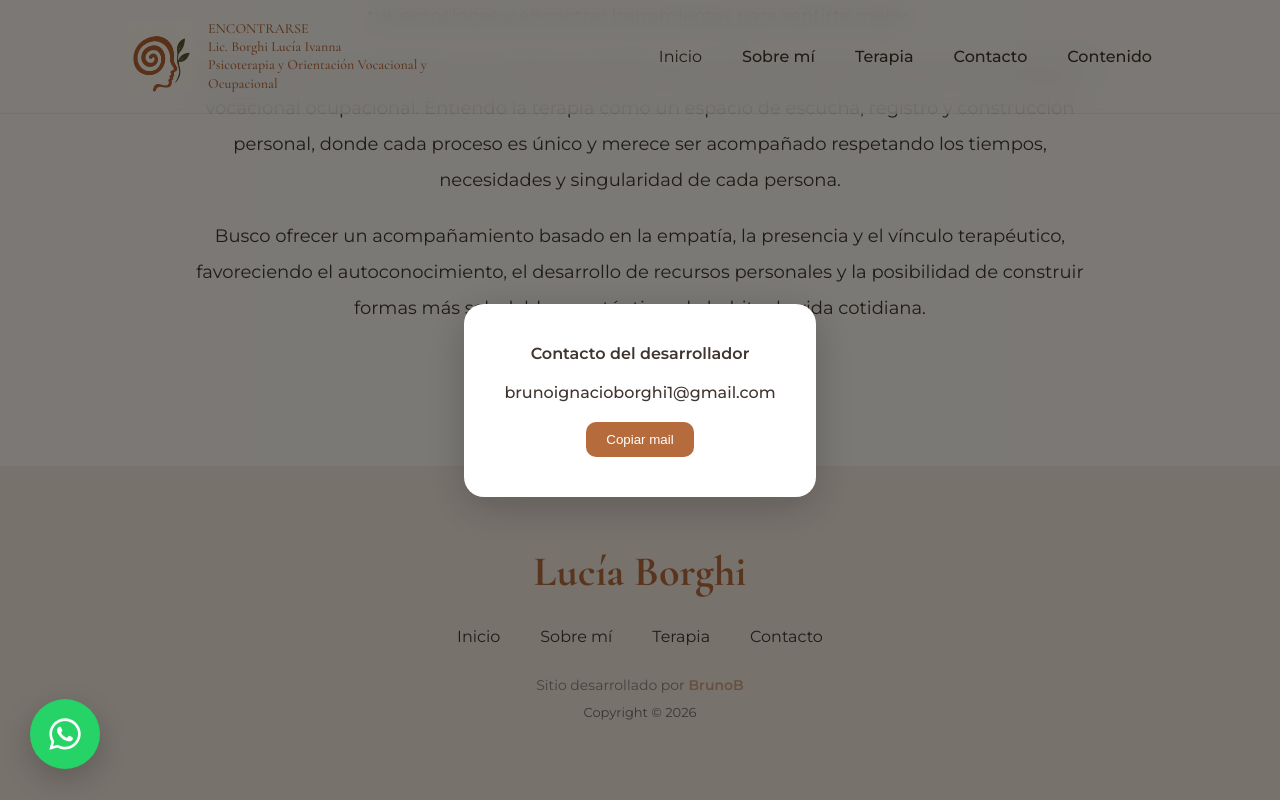
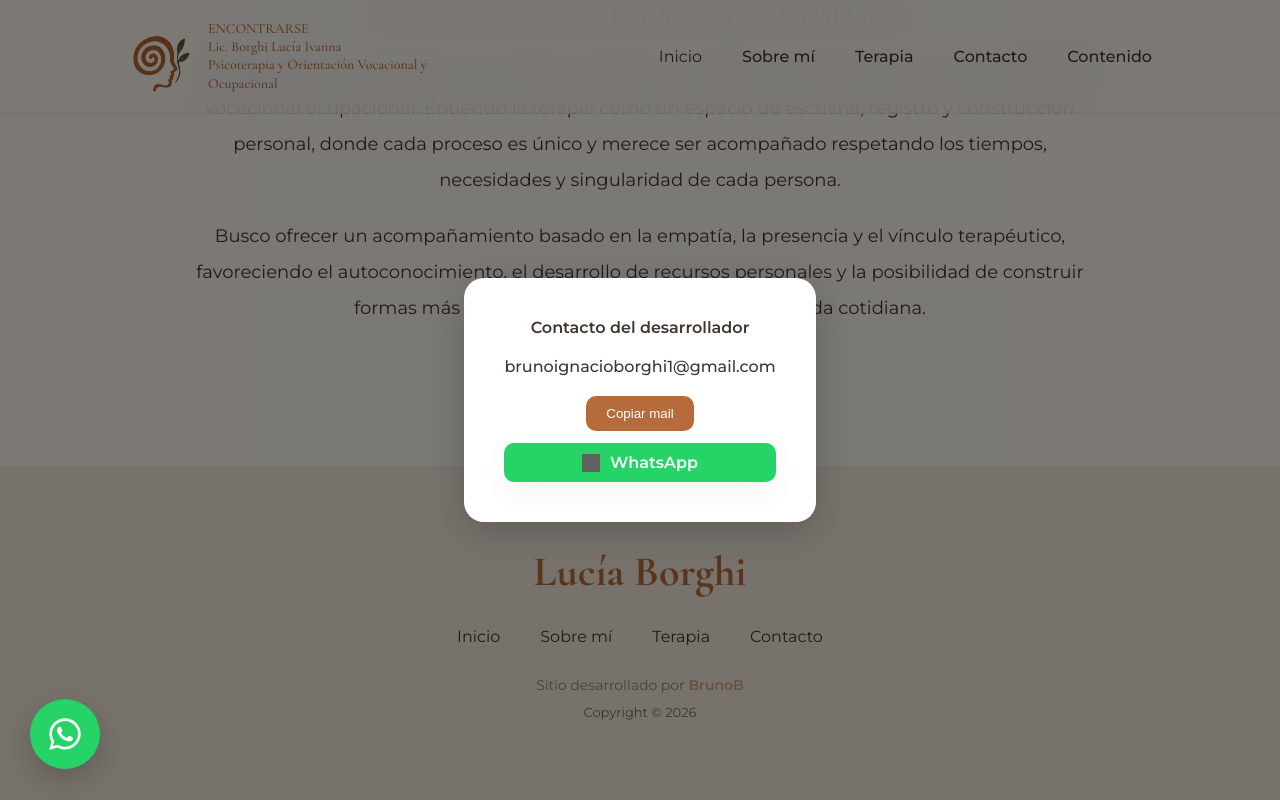
Before and after one commit to brunoignacioborghi/lucia-borghi-psicologia-web, a React (Vite) app: page /sobre-mi in a window 1280 px wide. Both pictures are taken after a click on the element "BrunoB". Shown: the part 968-1768 px from the top of the page. Built offline with nearby package versions, Linux system fonts and the light colour scheme; grey boxes are pictures that could not be loaded.

Commit message:
backend onlineeeeeeeeeeeee

```diff
--- a/src/components/Footer.jsx
+++ b/src/components/Footer.jsx
@@ -9,6 +9,7 @@ function Footer() {
   const [copied, setCopied] = useState(false);
 
   const email = "brunoignacioborghi1@gmail.com";
+  const whatsapp = "https://wa.me/543512626619";
 
   const copyEmail = async () => {
     await navigator.clipboard.writeText(email);
@@ -44,7 +45,7 @@ function Footer() {
 
         </div>
 
-        {/* CRÉDITO DESARROLLADOR */}
+        {/* CRÉDITO DEV */}
         <div className="footer_dev">
 
           <p>
@@ -79,6 +80,20 @@ function Footer() {
               {copied ? "Copiado ✔" : "Copiar mail"}
             </button>
 
+            {/* WHATSAPP BUTTON */}
+            <a
+              href={whatsapp}
+              target="_blank"
+              rel="noopener noreferrer"
+              className="whatsapp_btn"
+            >
+              <img
+                src="https://cdn.jsdelivr.net/gh/simple-icons/simple-icons/icons/whatsapp.svg"
+                alt="WhatsApp"
+              />
+              WhatsApp
+            </a>
+
           </div>
 
         </div>
--- a/src/styles/footer.css
+++ b/src/styles/footer.css
@@ -138,3 +138,33 @@
   from { transform: scale(0.9); opacity: 0; }
   to { transform: scale(1); opacity: 1; }
 }
+
+
+.whatsapp_btn {
+  margin-top: 12px;
+  display: flex;
+  align-items: center;
+  justify-content: center;
+  gap: 10px;
+
+  background: #25D366;
+  color: white;
+  padding: 10px 16px;
+  border-radius: 10px;
+
+  text-decoration: none;
+  font-weight: 600;
+
+  transition: 0.3s;
+}
+
+.whatsapp_btn:hover {
+  opacity: 0.85;
+  transform: scale(1.03);
+}
+
+.whatsapp_btn img {
+  width: 18px;
+  height: 18px;
+  filter: invert(1);
+}
```
